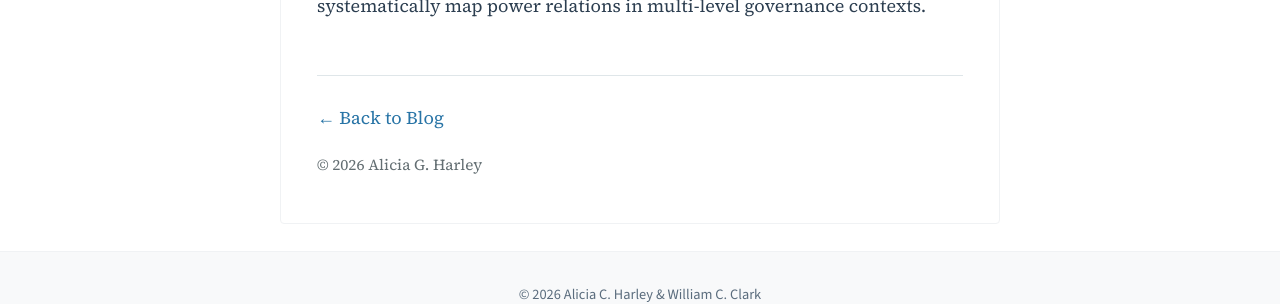
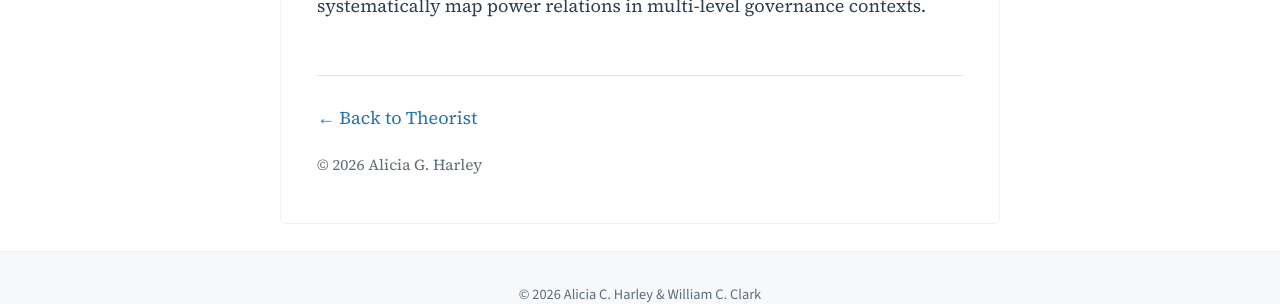
Before and after one commit to agharley/sustsci, a Jekyll site: the page built from theorist/_posts/2026-01-15-power-sustainability-science.md, in a window 1280 px wide and 900 px high, scrolled down 7331 px. Shown: the part 562-866 px from the top of the window. Built offline with Jekyll 4.4.1, drawn with Linux system fonts in a browser that asks for light colours.

Commit message:
Change footer link from Blog to Theorist

```diff
--- a/_layouts/blog.html
+++ b/_layouts/blog.html
@@ -16,7 +16,7 @@ layout: default
     </div>
 
     <footer style="margin-top: 3rem; padding-top: 1.5rem; border-top: 1px solid #dfe6e9;">
-      <a href="{{ '/blog/' | relative_url }}">← Back to Blog</a>
+      <a href="{{ '/theorist/' | relative_url }}">← Back to Theorist</a>
       <p style="margin-top: 1rem; font-size: 0.85rem; color: #636e72;">© {{ page.date | date: "%Y" }} Alicia G. Harley</p>
     </footer>
   </article>
```
